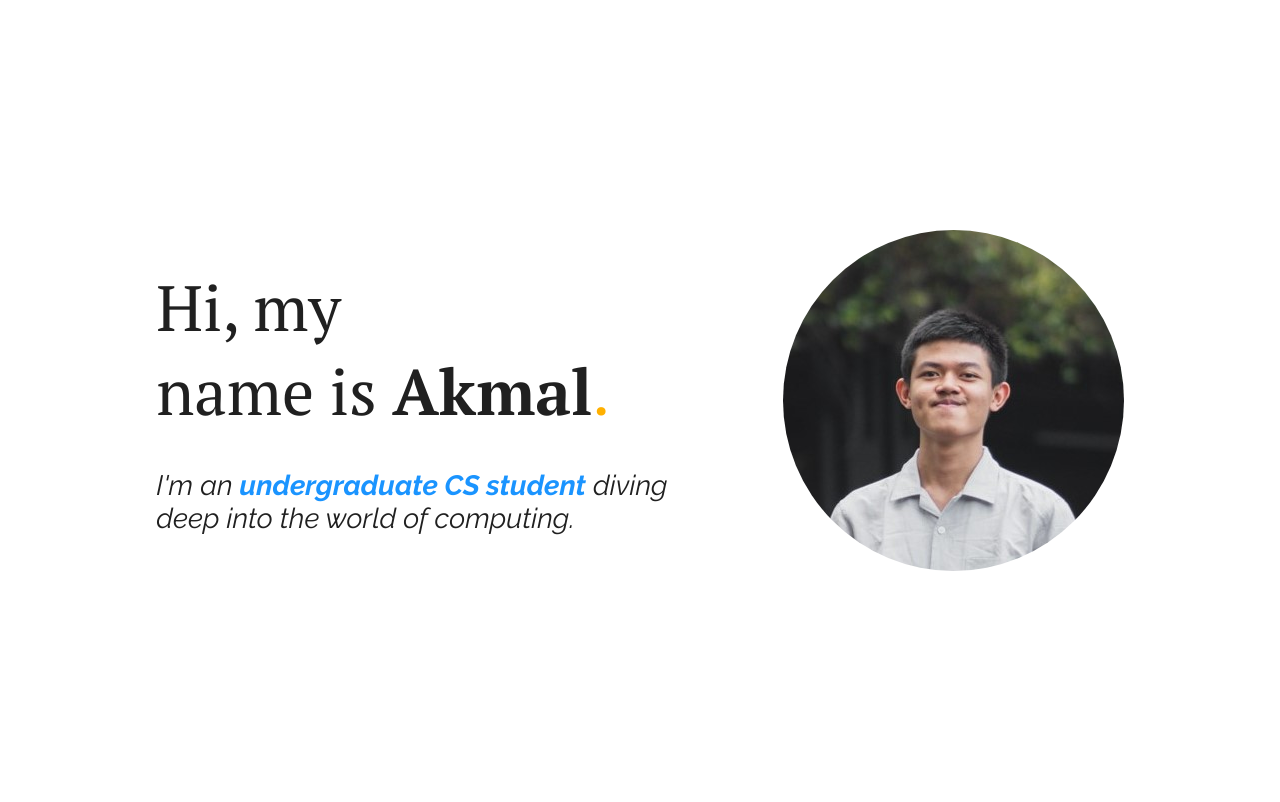
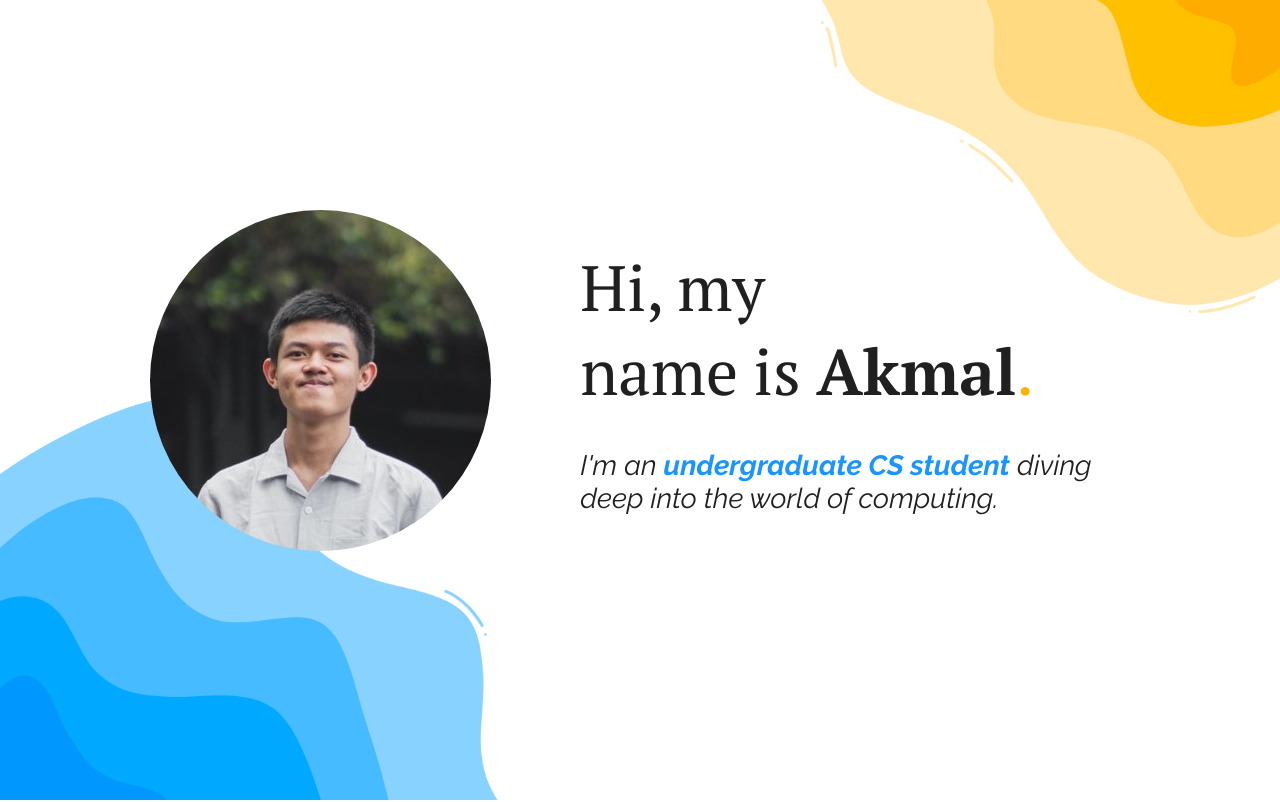
Before and after one commit to AkmalArifin/portofolio, a Vue app: page / in a window 1280 px wide. Shown: the top 802 px of the page. Built offline with nearby package versions, Linux system fonts and the light colour scheme.

Commit message:
feat: graphics hello

```diff
--- a/src/assets/main.css
+++ b/src/assets/main.css
@@ -7,12 +7,15 @@ body {
   text-rendering: optimizeLegibility;
   -webkit-font-smoothing: antialiased;
   -moz-osx-font-smoothing: grayscale;
+  width: 100%;
 }
 
 #app {
   position: relative;
-  min-height: calc(100vh - 40px);
-  width: 100vw;
-  padding: 20px;
+  /* min-height: calc(100vh - 40px); */
+  min-height: 100vh;
+  /* width: calc(100vw - 10px); */
+  width: 100%;
+  /* padding: 20px; */
   overflow-x:hidden;
 }
--- a/src/page/LandingPage.vue
+++ b/src/page/LandingPage.vue
@@ -1,15 +1,8 @@
 <template>
     <div>
-        <div class="graphics">
-            <!-- <img class="yellow-1" src="/yellow-1.png" /> -->
-            <!-- <img class="blue-1" src="/blue-1.png" /> -->
-        </div>
-
         <section class="hello">
-            <div class="hello-graphics">
-                <!-- <img class="blue-landing" src="/blue-landing.png" /> -->
-                <!-- <img class="yellow-landing" src="/yellow-landing.png" /> -->
-            </div>
+            <img class="blue-landing" src="/blue-landing.png" />
+            <img class="yellow-landing" src="/yellow-landing.png" />
             <div class="hello-content">
                 <div class="photo">
                     <img src="/photo-profile.jpg"/>
@@ -118,18 +111,33 @@ export default {
 
 <style scoped>
 
+
+.hello {
+    position: relative;
+    min-height: 100vh;
+}
+
+/* .hello-graphics {
+    position: absolut;
+    width: 100%;
+    height: 100vh;
+    z-index: -1;
+} */
+
 .blue-landing {
+    position: absolute;
     width: 600px;
+    left: calc(-60px - 20px);
+    bottom: 0px;
+    z-index: -1;
 }
 
 .yellow-landing {
+    position: absolute;
     width: 600px;
-    left: 0px;
-}
-
-.hello {
-    display: relative;
-    min-height: 100vh;
+    right: -100px;
+    top: -20px;
+    z-index: -1;
 }
 
 .hello-content {
@@ -143,7 +151,7 @@ export default {
 
 .hello-content .text {
     width: 550px;
-    order: 1;
+    order: 2;
 }
 
 .hello-content .text h1 {
@@ -161,7 +169,7 @@ export default {
     display: flex;
     justify-content: center;
     align-items: center;
-    order: 2;
+    order: 1;
 }
 
 .photo img {
@@ -254,6 +262,15 @@ export default {
 }
 
 @media (max-width: 1024px) {
+
+    .blue-landing {
+        display: none;
+    }
+
+    .yellow-landing {
+        display: none;
+    }
+
     .hello-content {
         position: relative;
         display: block;
```
